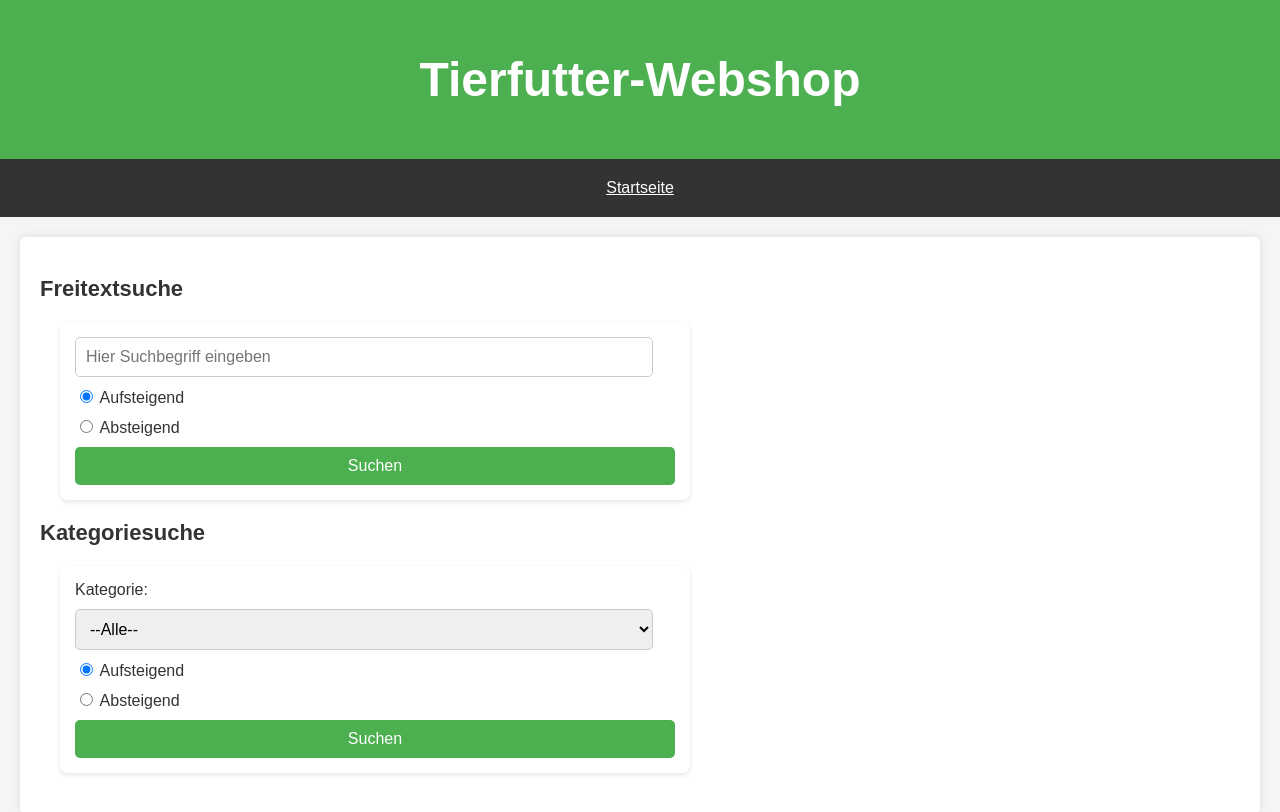
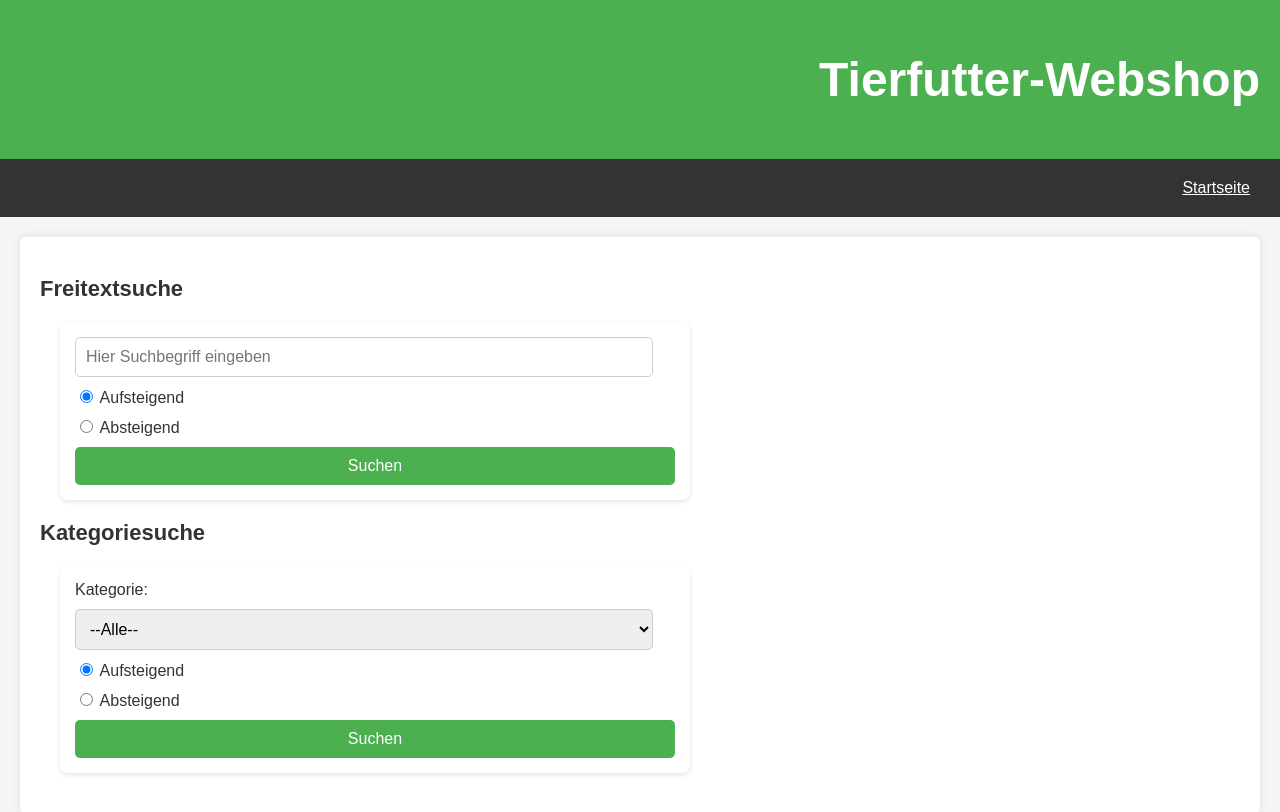
Before and after one commit to Mockse/tierfutter_webshop, a PHP site: page / in a window 1280 px wide. Shown: the top 812 px of the page. Run offline with PHP 8.4, Linux system fonts and the light colour scheme; data that the repository does not hold is empty.

Commit message:
test    // This is the commit message

```diff
--- a/styles.css
+++ b/styles.css
@@ -11,7 +11,7 @@ body {
 header {
     background-color: #4CAF50;
     color: white;
-    text-align: center;
+    text-align: right;
     padding: 20px;
     font-size: 24px;
 }
@@ -20,7 +20,8 @@ header {
 nav {
     background-color: #333;
     padding: 10px;
-    text-align: center;
+    text-decoration: underline;
+    text-align: right;
 }
 nav a {
     color: white;
```
